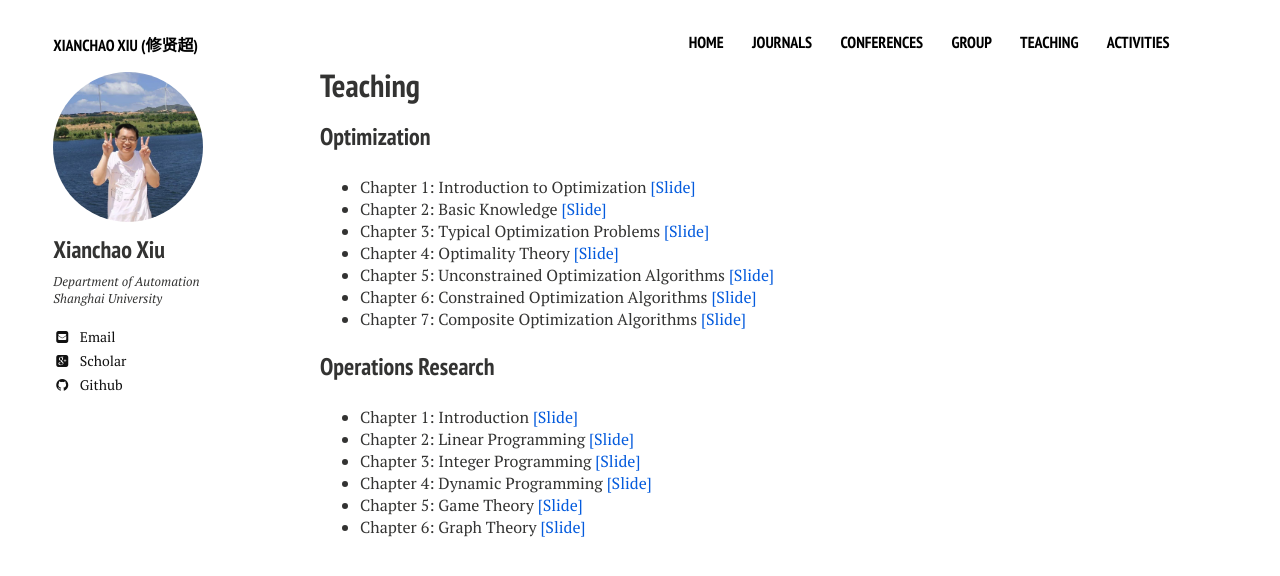
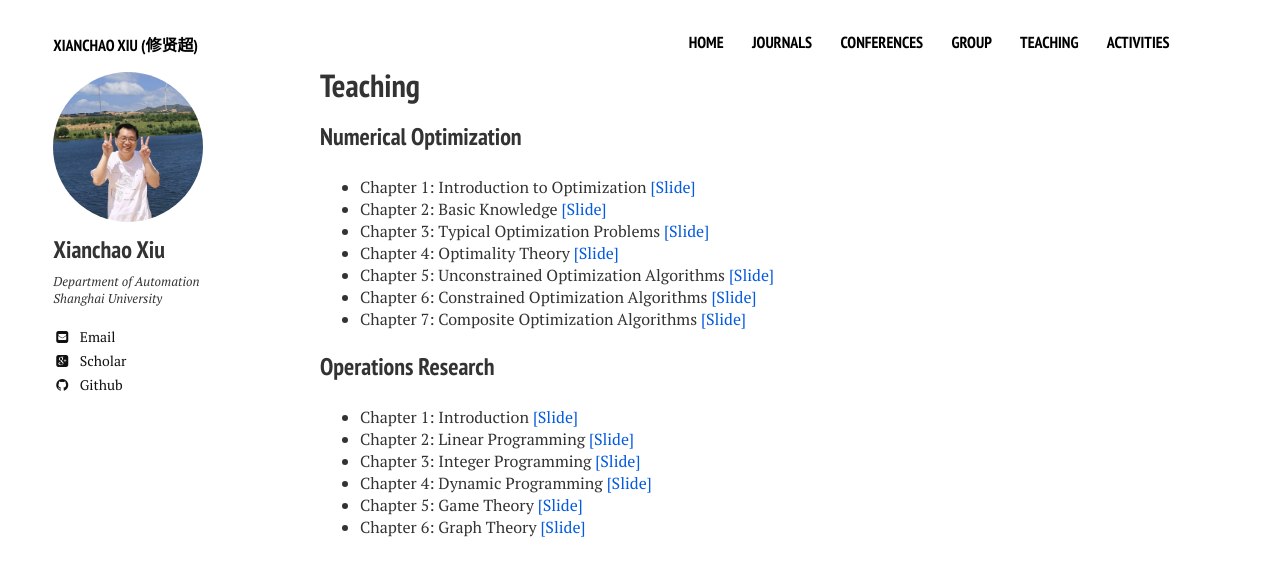
Before and after one commit to xianchaoxiu/xianchaoxiu.github.io, a Jekyll site: the page built from teaching/index.md, in a window 1280 px wide. Shown: the top 576 px of the page. Built offline with Jekyll 4.4.1, drawn with Linux system fonts in a browser that asks for light colours; nearby versions of some CDN libraries.

Commit message:
Update index.md

```diff
--- a/teaching/index.md
+++ b/teaching/index.md
@@ -9,7 +9,7 @@ share: false
 
 
 
-### Optimization
+### Numerical Optimization
 * Chapter 1: Introduction to Optimization  <a href="../teaching/OR-1.pdf" class="textlink" target="_blank">[Slide]</a>
 * Chapter 2: Basic Knowledge  <a href="../teaching/OR-2.pdf" class="textlink" target="_blank">[Slide]</a>
 * Chapter 3: Typical Optimization Problems  <a href="../teaching/OR-3.pdf" class="textlink" target="_blank">[Slide]</a>
```
